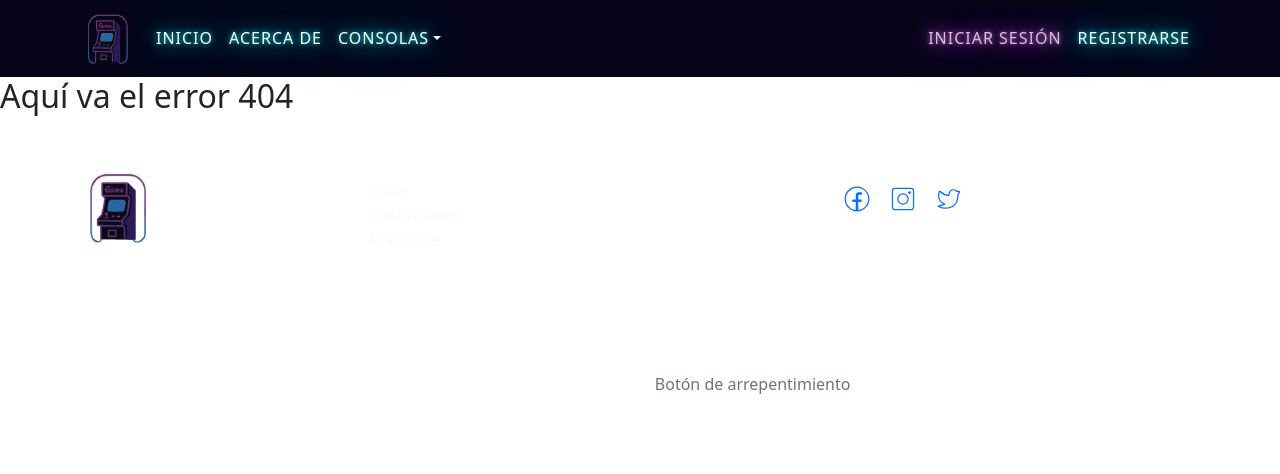
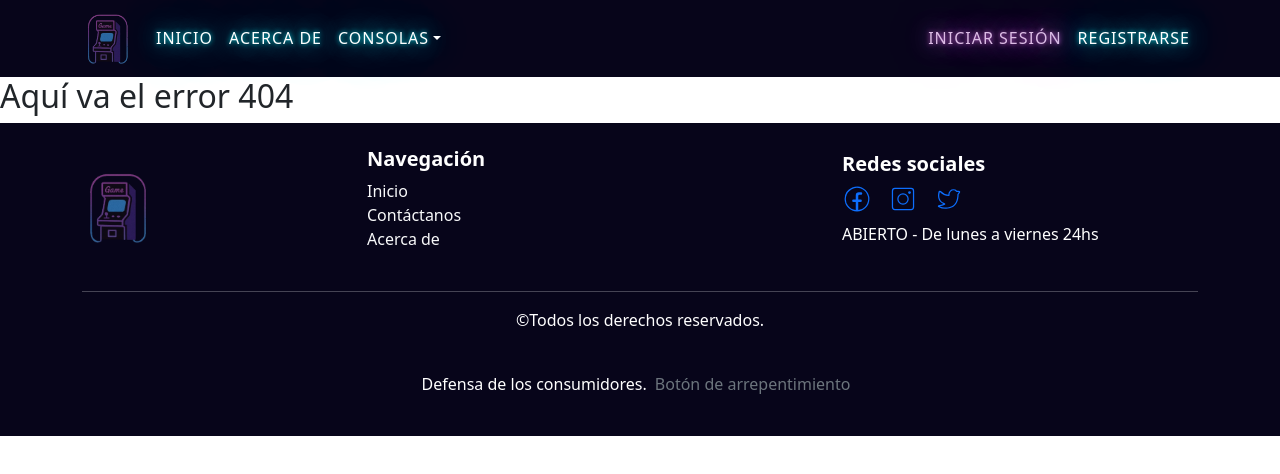
Before and after one commit to AcostaCl/Ecommerce-Gamer-React, a React (Vite) app: page /FormularioContacto in a window 1280 px wide. Shown: the top 474 px of the page. Built offline with nearby package versions, Linux system fonts and the light colour scheme.

Commit message:
se cambió el color de fondo del footer y se agregaron sombras en el texto del footer

```diff
--- a/src/components/common/Footer.jsx
+++ b/src/components/common/Footer.jsx
@@ -9,22 +9,15 @@ const Footer = () => {
       <Container>
         <Row className="align-items-center text-center text-md-start">
           <Col md={3} className="mb-4 mb-md-0">
-            <Image
-              src={logoFooter}
-              alt="Vitbite logo"
-              fluid
-              className="footer-logo"
-              width={70}
-            />
+            <Image src={logoFooter} alt="Vitbite logo" width={70} />
           </Col>
-          {/* Navegación */}
           <Col md={5} className="mb-4 mb-md-0">
             <h5 className="fw-bold">Navegación</h5>
             <ul className="list-unstyled">
               <li>
                 <a
                   href="#"
-                  className="footer-link text-decoration-none link-light"
+                  className="text-custom text-decoration-none link-light"
                 >
                   Inicio
                 </a>
@@ -32,7 +25,7 @@ const Footer = () => {
               <li>
                 <a
                   href="#"
-                  className="footer-link text-decoration-none link-light"
+                  className="text-custom text-decoration-none link-light"
                 >
                   Contáctanos
                 </a>
@@ -40,22 +33,19 @@ const Footer = () => {
               <li>
                 <a
                   href="#"
-                  className="footer-link text-decoration-none link-light"
+                  className="text-custom text-decoration-none link-light"
                 >
                   Acerca de
                 </a>
               </li>
             </ul>
           </Col>
-
-          {/* Redes sociales */}
           <Col md={4}>
             <h5 className="fw-bold">Redes sociales</h5>
             <div className="d-flex justify-content-center justify-content-md-start gap-3 mt-2">
               <a
                 href="https://www.facebook.com/?locale=es_LA"
                 target="_blank"
-                className="footer-social "
                 aria-label="Facebook"
               >
                 <CiFacebook size={30} />
@@ -63,7 +53,6 @@ const Footer = () => {
               <a
                 href="https://instagram.com"
                 target="_blank"
-                className="footer-social"
                 aria-label="Instagram"
               >
                 <CiInstagram size={30} />
@@ -71,7 +60,6 @@ const Footer = () => {
               <a
                 href="https://x.com/home?lang=es"
                 target="_blank"
-                className="footer-social"
                 aria-label="Twitter"
               >
                 <CiTwitter ook size={30} />
@@ -82,8 +70,7 @@ const Footer = () => {
             </div>
           </Col>
         </Row>
-        <hr className="bg-white opacity-25 mt-4" />
-
+        <hr className=" opacity-25 mt-4" />
         <Row className="text-center">
           <Col>
             <p>©Todos los derechos reservados.</p>
--- a/src/styles/Footer.css
+++ b/src/styles/Footer.css
@@ -0,0 +1,8 @@
+.footer-custom {
+  background-color: #07051a;
+}
+
+.text-custom:hover {
+  text-shadow: 0 0 5px #d403f4, 0 0 25px #c803f4, 0 0 50px #f403e4,
+    0 0 100px #f403ec;
+}
```
Also changed, not shown: src/components/pages/AcercaDe.jsx (added, +7 -0 lines), src/components/pages/BotonArrepentimiento.jsx (added), src/components/pages/FormularioContacto.jsx (added).
